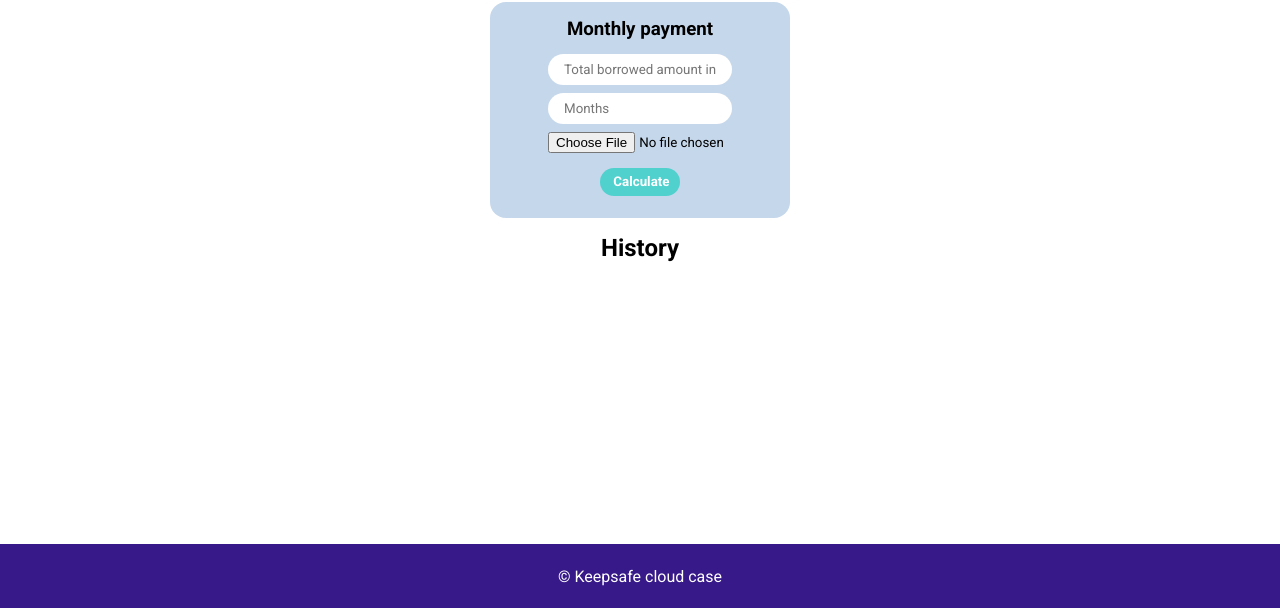
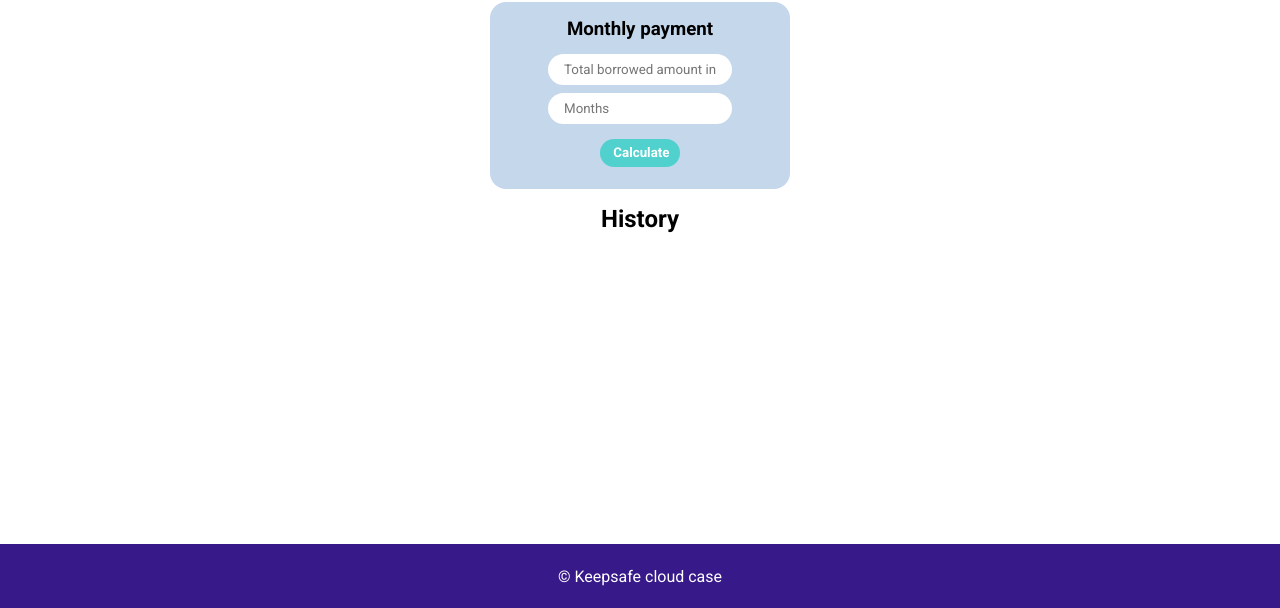
Before and after one commit to keepsafe-cloud/front-end, a website: page frontend/calculate.html in a window 1280 px wide. Shown: the part 192-800 px from the top of the page. Drawn offline with Linux system fonts and the light colour scheme; no server answers.

Commit message:
no file upload anymore :(

```diff
--- a/frontend/calculate.html
+++ b/frontend/calculate.html
@@ -41,10 +41,10 @@
             <form class="form" action="">
                 <input type="text" placeholder="Total borrowed amount in Euros" id="month-euro-input">
                 <input type="text" placeholder="Months" id="month-year-input">
-                <label class="file">
+                <!-- <label class="file">
                     <input type="file" id="monthly-file">
                     <span class="file-custom"></span>
-                </label>
+                </label> -->
                 <!-- <input type="submit" value="Calculate" class="btn calculate" onclick="getCurrentTime()"> -->
           </form>
           <button onclick="submitMonthPost()" class="btn calculate">Calculate</button>
```
